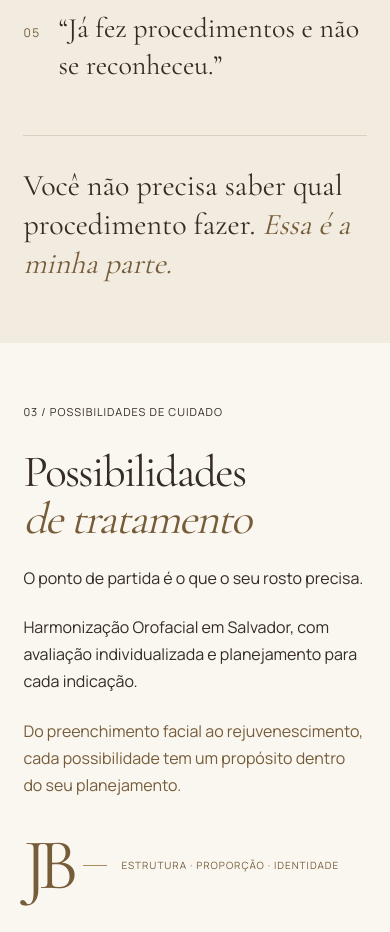
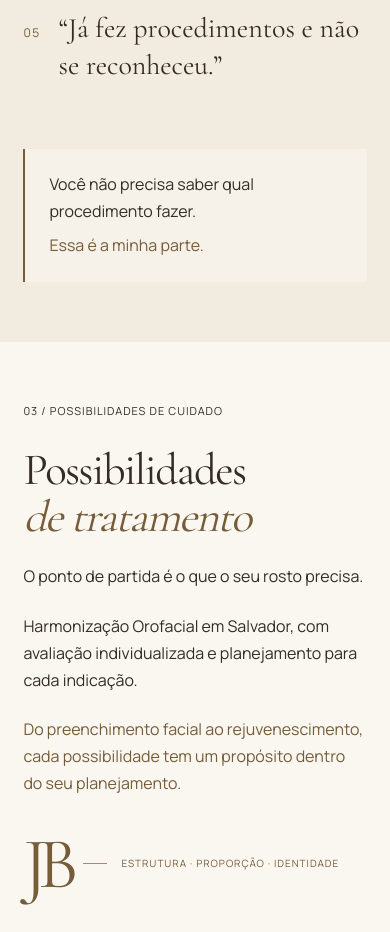
Before and after one commit to brunogbarbosa/dra-joelane-bittencourt, a Next.js app: page / in a window 390 px wide. Shown: the part 2160-3092 px from the top of the page. Built offline with nearby package versions, Linux system fonts and the light colour scheme.

Commit message:
style: destaca mensagem de acolhimento fora da lista

```diff
--- a/app/conversion.css
+++ b/app/conversion.css
@@ -203,8 +203,9 @@
 .gallery-photo { background: transparent; border-radius: 14px; }
 .gallery-photo img { object-fit: contain; }
 .gallery-grid { align-items: start; }
-.pain-reassurance { max-width: 760px; margin: 45px 0 0 auto; padding-top: 30px; border-top: 1px solid var(--line); font: 34px/1.3 var(--serif); }
-.pain-reassurance em { color: var(--rose-deep); }
+.pain-reassurance { max-width: 640px; margin: 64px auto 0; padding: 26px 32px; border-left: 2px solid var(--rose-deep); background: #faf7f199; font: 18px/1.7 var(--sans); }
+.pain-reassurance span { display: block; }
+.pain-reassurance strong { display: block; margin-top: 7px; color: var(--rose-deep); font-weight: 600; }
 .treatments-options li p { font-size: 16px; line-height: 1.75; margin-top: 13px; max-width: 510px; }
 .treatments-context { color: var(--rose-deep); }
 .treatment-signature { display: flex; flex-wrap: wrap; gap: 20px; align-items: center; margin-top: 48px; font-size: 10px; letter-spacing: .1em; color: var(--rose-deep); }
@@ -222,7 +223,7 @@
  .case-photos figcaption { font-size: 11px; letter-spacing: .12em; }
  .conversion-hero .case-photo-frame { border-radius: 65px 65px 10px 10px; aspect-ratio: 3/4; }
  .case-photos-original { grid-template-columns: 1fr; }
- .pain-reassurance { font-size: 30px; margin-top: 28px; }
+ .pain-reassurance { font-size: 16px; margin-top: 42px; padding: 22px 24px; }
  .treatment-signature { gap: 14px; margin-top: 30px; }
  .treatment-signature i { width: 24px; }
  .care-body .ritual-list h3 { font-size: 28px; }
--- a/components/conversion-chapters.tsx
+++ b/components/conversion-chapters.tsx
@@ -15,7 +15,7 @@ export function PainPoints() {
     <ol className="pain-list">{painPoints.map((text,i)=><li key={text} className={i===3?'pain-highlight':''} data-reveal>
       <span className="editorial-index">0{i+1}</span><p>“{text}”</p>
     </li>)}</ol>
-    <p className="pain-reassurance" data-reveal>Você não precisa saber qual procedimento fazer. <em>Essa é a minha parte.</em></p>
+    <p className="pain-reassurance" data-reveal><span>Você não precisa saber qual procedimento fazer.</span> <strong>Essa é a minha parte.</strong></p>
   </section>;
 }
 
```
